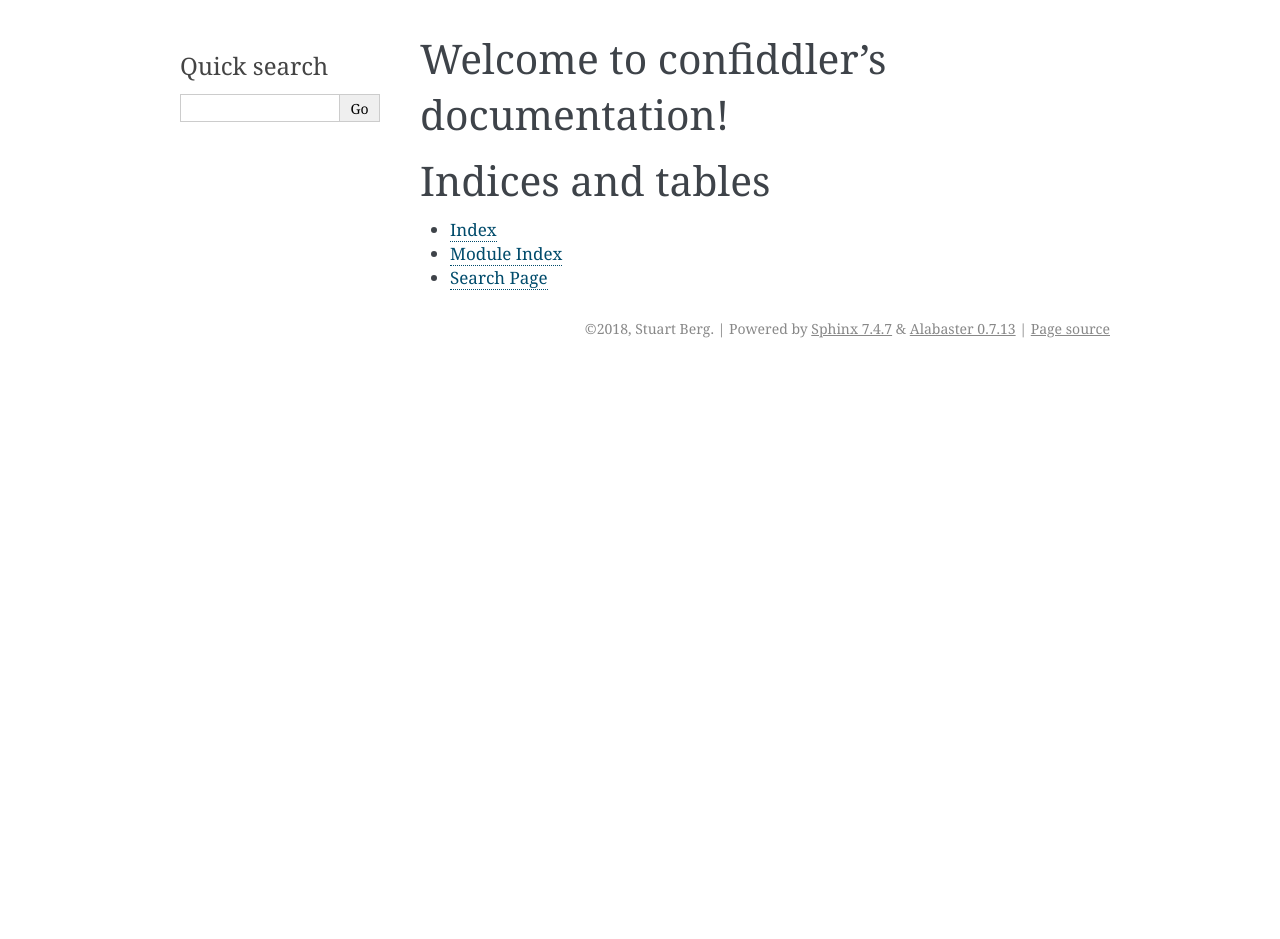
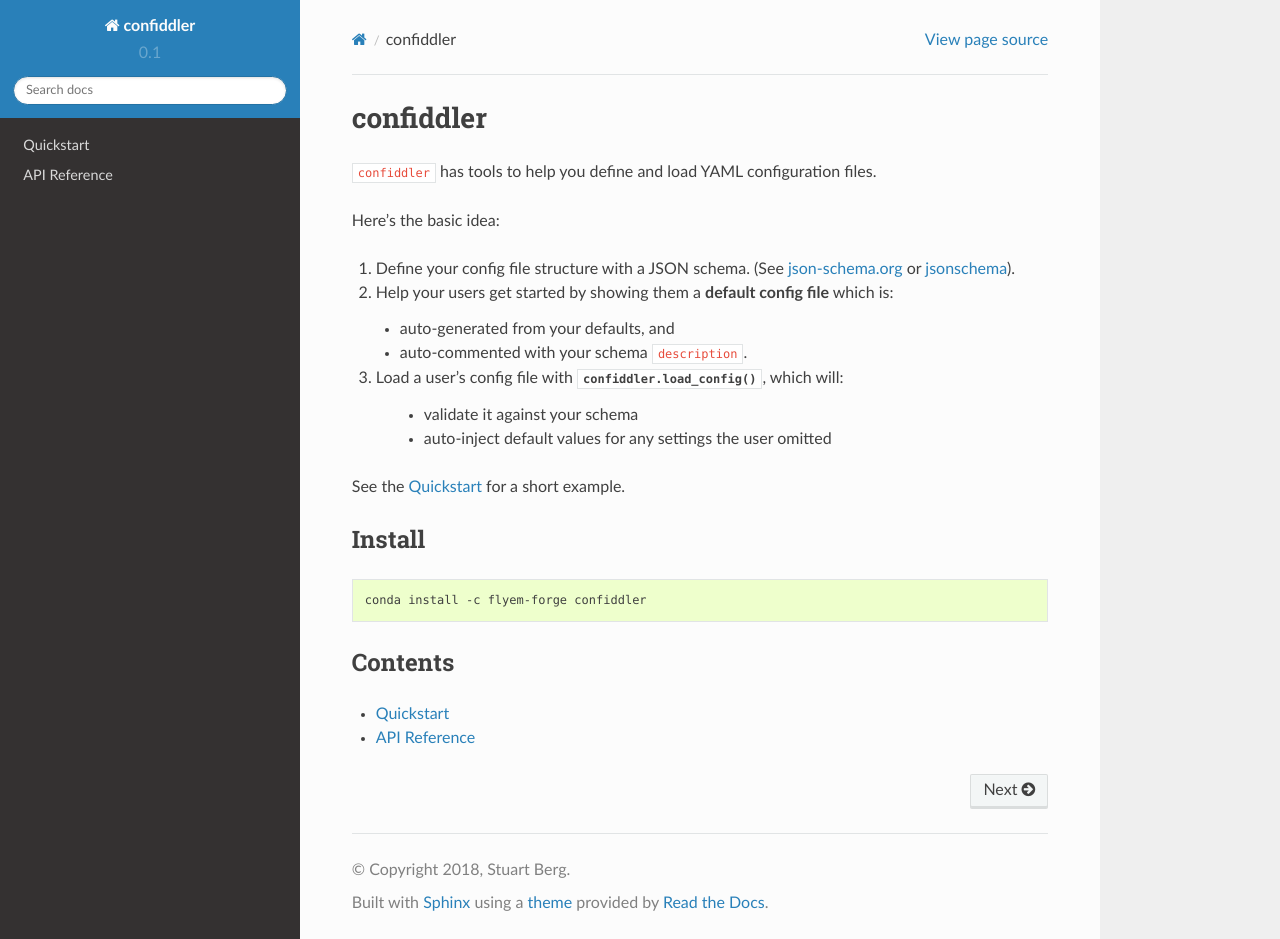
Before and after one commit to stuarteberg/confiddler, a Sphinx documentation site: the page built from docs/source/index.rst, in a window 1280 px wide and 939 px high. Built offline with Sphinx 7.4.7 and the Read the Docs theme 2.0.0, drawn with Linux system fonts in a browser that asks for light colours.

Commit message:
docs: Wrote user docs, edit docstrings for .rst syntax

```diff
--- a/docs/source/conf.py
+++ b/docs/source/conf.py
@@ -31,8 +31,10 @@
 # Add any Sphinx extension module names here, as strings. They can be
 # extensions coming with Sphinx (named 'sphinx.ext.*') or your custom
 # ones.
-extensions = ['sphinx.ext.autodoc',
+extensions = [
+    'sphinx.ext.autodoc',
     'sphinx.ext.doctest',
+    'sphinx.ext.napoleon',
     'sphinx.ext.coverage',
     'sphinx.ext.viewcode',
     'sphinx.ext.githubpages']
@@ -87,7 +89,18 @@ todo_include_todos = False
 # The theme to use for HTML and HTML Help pages.  See the documentation for
 # a list of builtin themes.
 #
-html_theme = 'alabaster'
+#html_theme = 'alabaster'
+
+# only import and set the theme if we're building docs locally
+# otherwise, readthedocs.org uses their theme by default, so no need to specify it
+# (on_rtd is whether we are on readthedocs.org)
+import os
+on_rtd = os.environ.get('READTHEDOCS', None) == 'True'
+if not on_rtd:
+    import sphinx_rtd_theme
+    html_theme = 'sphinx_rtd_theme'
+    html_theme_path = [sphinx_rtd_theme.get_html_theme_path()]
+
 
 # Theme options are theme-specific and customize the look and feel of a theme
 # further.  For a list of options available for each theme, see the
--- a/docs/source/index.rst
+++ b/docs/source/index.rst
@@ -3,18 +3,51 @@
    You can adapt this file completely to your liking, but it should at least
    contain the root `toctree` directive.
 
-Welcome to confiddler's documentation!
-======================================
+.. |br| raw:: html
+
+   <br />
+
+confiddler
+==========
+
+``confiddler`` has tools to help you define and load YAML configuration files.
+
+
+Here's the basic idea:
+
+1. Define your config file structure with a JSON schema.
+   (See `json-schema.org <https://json-schema.org>`_ or
+   `jsonschema <http://python-jsonschema.readthedocs.org>`_).
+
+
+
+2. Help your users get started by showing them a **default config file** which is:
+
+   - auto-generated from your defaults, and
+   - auto-commented with your schema ``description``.
+
+
+3. Load a user's config file with :py:func:`confiddler.load_config()`, which will:
+
+     - validate it against your schema
+     - auto-inject default values for any settings the user omitted
+
+See the :ref:`Quickstart <quickstart>` for a short example.
+
+
+Install
+-------
+
+.. code-block:: bash
+
+    conda install -c flyem-forge confiddler
+
+
+Contents
+--------
 
 .. toctree::
    :maxdepth: 2
-   :caption: Contents:
 
-
-
-Indices and tables
-==================
-
-* :ref:`genindex`
-* :ref:`modindex`
-* :ref:`search`
+   quickstart
+   core
```
Also changed, not shown: README.md (+2 -0 lines), docs/source/core.rst (added, +31 -0 lines), docs/source/quickstart.rst (added, +63 -0 lines), 1 other file.
